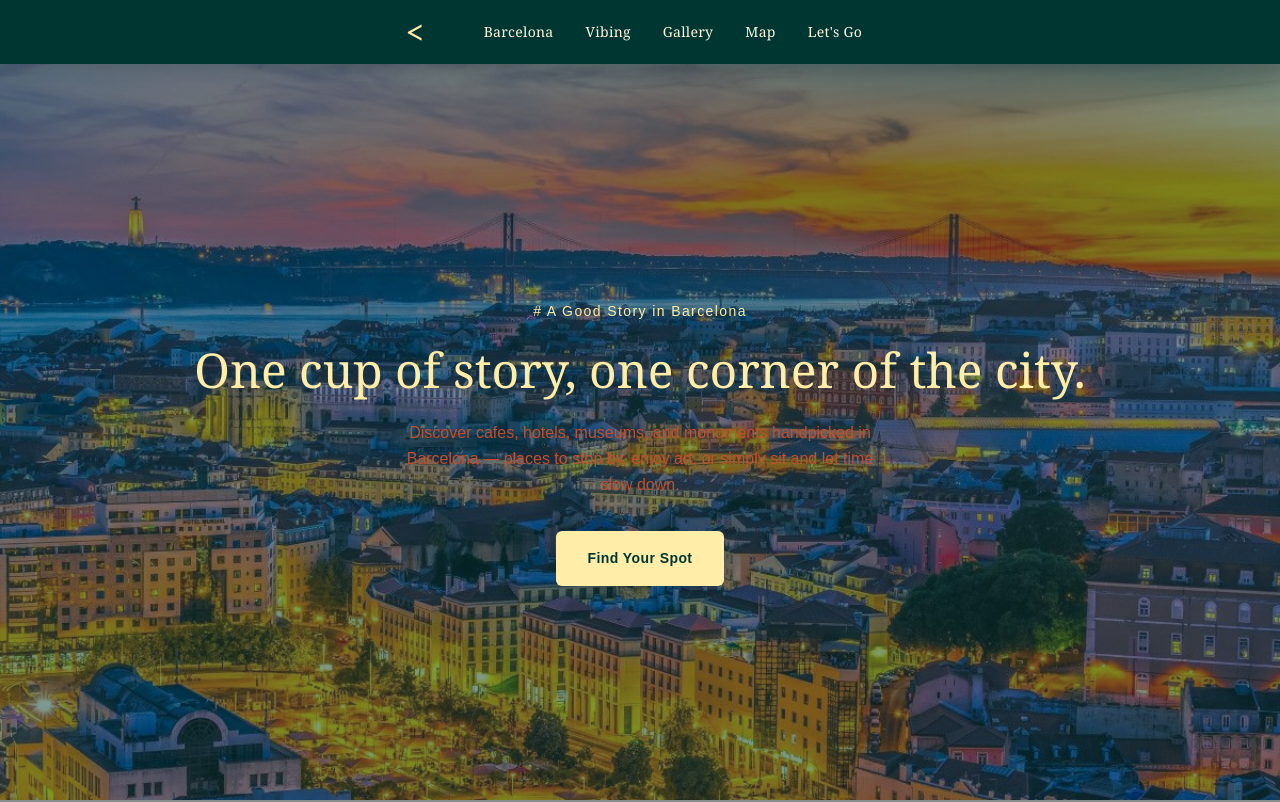
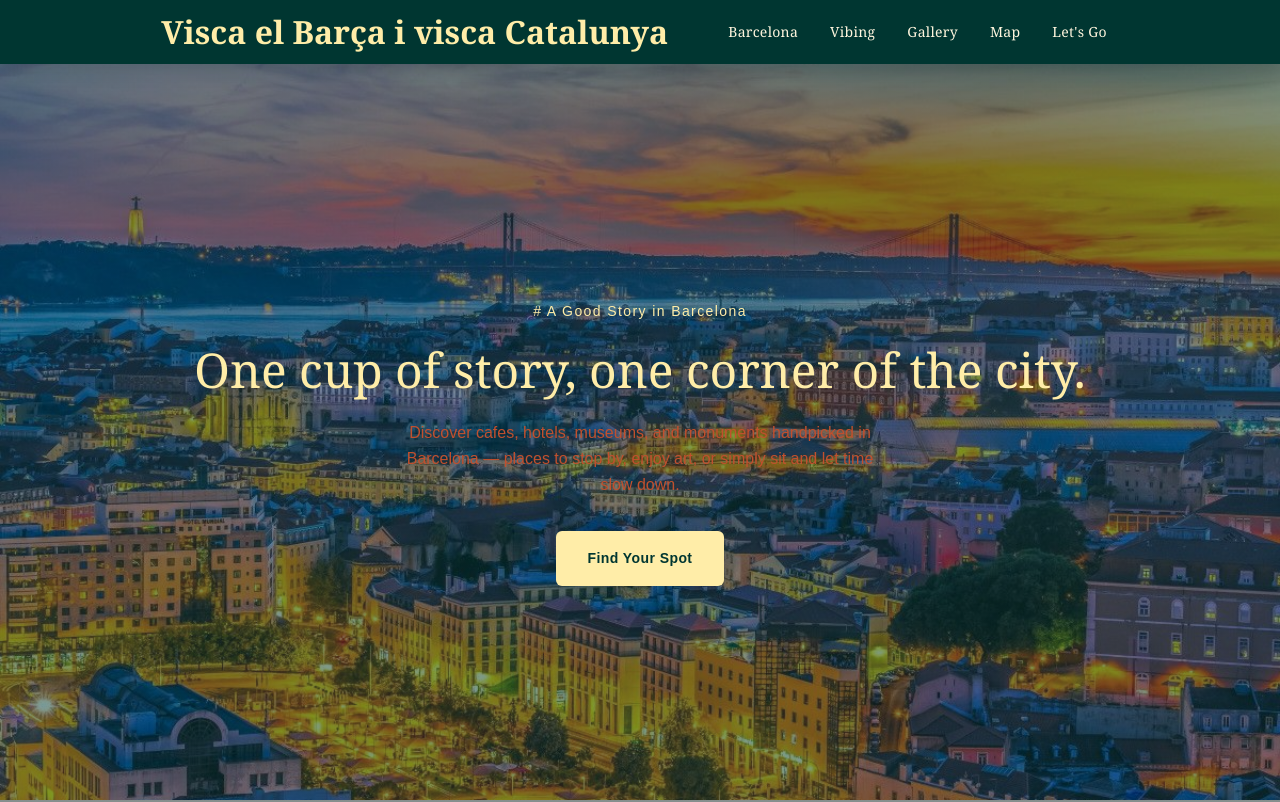
Before and after one commit to fadilfary17-wq/webgisdecul, a plain HTML site: page index.html in a window 1280 px wide. Shown: the top 802 px of the page. Drawn offline with Linux system fonts and the light colour scheme; grey boxes are pictures that could not be loaded.

Commit message:
Update index.html

```diff
--- a/index.html
+++ b/index.html
@@ -11,7 +11,7 @@
     <header id="header">
         <div class="container">
             <div id="logo">
-                <h1><</h1>
+                <h1><a href="#top">Visca el Barça i visca Catalunya</a></h1>
             </div>
             <nav>
                 <ul>
```
